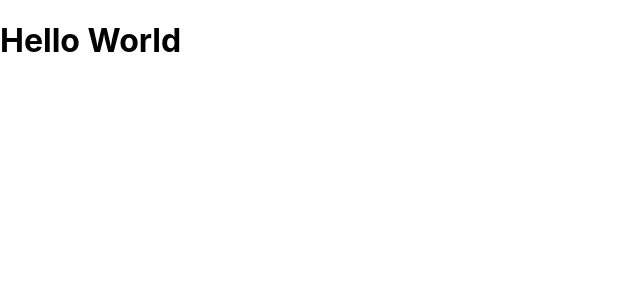
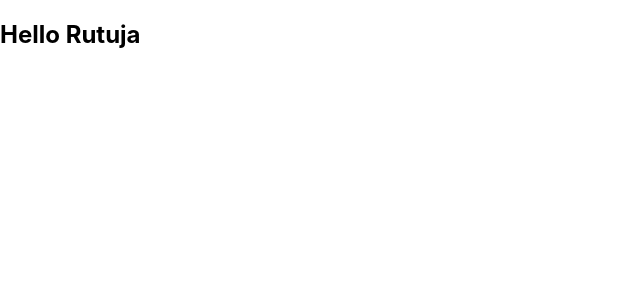
Before and after one commit to rutujadate/third-project, a React (Create React App) app: page / in a window 1280 px wide. Shown: the top 300 px of the page, without its empty margins (0-640 px from the left). Built offline with nearby package versions, Linux system fonts and the light colour scheme.

Commit message:
Using Props in This program

```diff
--- a/src/App.js
+++ b/src/App.js
@@ -3,10 +3,10 @@ import './App.css';
 import Greetings from './Greetings';
 
 function App() {
+  // const userName="Rutuja";
 
   return (
-    <Greetings/>
+    <Greetings name="Rutuja"/>
   );
-
 }
 export default App;
--- a/src/Greetings.js
+++ b/src/Greetings.js
@@ -1,6 +1,8 @@
-function Greetings(){
-    return(
-        <h1>Hello World</h1>
-    )
+function Greetings(props){
+      return (
+        <div>
+          <h2>Hello {props.name}</h2>
+        </div>
+      );
 }
 export default Greetings;
```
